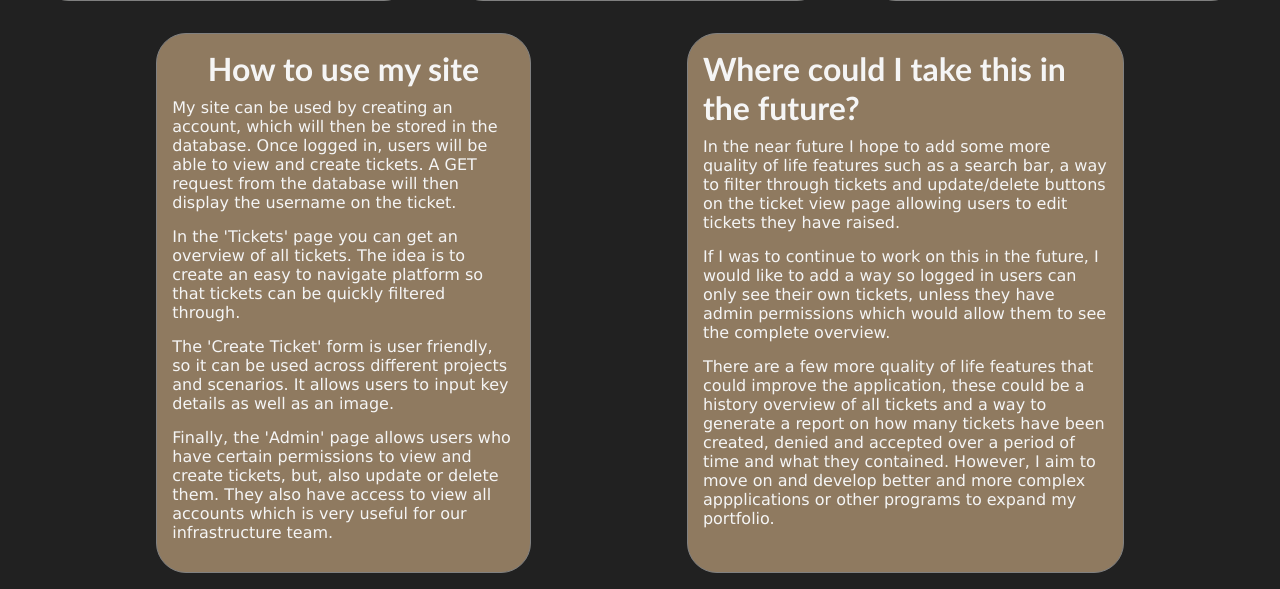
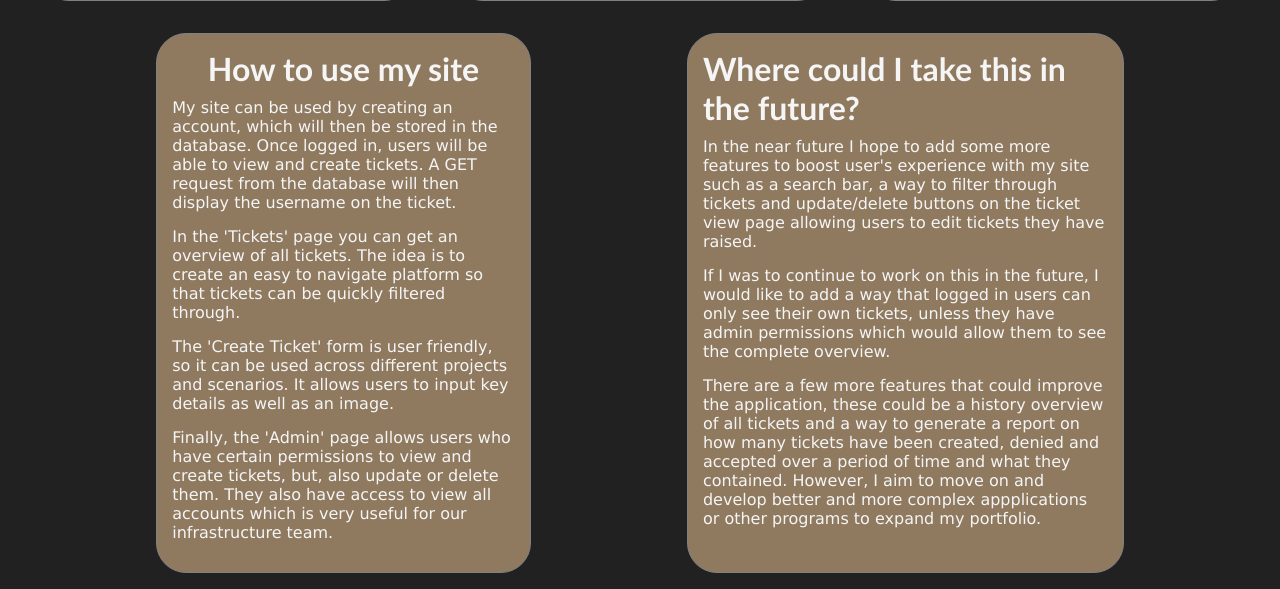
Before and after one commit to J-Gambrill/Stock-Project-V3, a Django app: page / in a window 1280 px wide. Shown: the part 450-1039 px from the top of the page. Run offline with Django 5.2, Linux system fonts and the light colour scheme.

Commit message:
home page final changes

```diff
--- a/mystockproject/templates/home.html
+++ b/mystockproject/templates/home.html
@@ -42,9 +42,9 @@
 
     <div class='home-box5'>
         <h1 class='home-box-headers'>Where could I take this in the future?</h1>
-        <p class='home-box-text'>In the near future I hope to add some more quality of life features such as a search bar, a way to filter through tickets and update/delete buttons on the ticket view page allowing users to edit tickets they have raised.</p>
-        <p class='home-box-text'>If I was to continue to work on this in the future, I would like to add a way so logged in users can only see their own tickets, unless they have admin permissions which would allow them to see the complete overview.</p>
-        <p class='home-box-text'>There are a few more quality of life features that could improve the application, these could be a history overview of all tickets and a way to generate a report on how many tickets have been created, denied and accepted over a period of time and what they contained. However, I aim to move on and develop better and more complex appplications or other programs to expand my portfolio.</p>
+        <p class='home-box-text'>In the near future I hope to add some more features to boost user's experience with my site such as a search bar, a way to filter through tickets and update/delete buttons on the ticket view page allowing users to edit tickets they have raised.</p>
+        <p class='home-box-text'>If I was to continue to work on this in the future, I would like to add a way that logged in users can only see their own tickets, unless they have admin permissions which would allow them to see the complete overview.</p>
+        <p class='home-box-text'>There are a few more features that could improve the application, these could be a history overview of all tickets and a way to generate a report on how many tickets have been created, denied and accepted over a period of time and what they contained. However, I aim to move on and develop better and more complex appplications or other programs to expand my portfolio.</p>
     </div>
 
 
```
Also changed, not shown: mystockproject/db.sqlite3.
